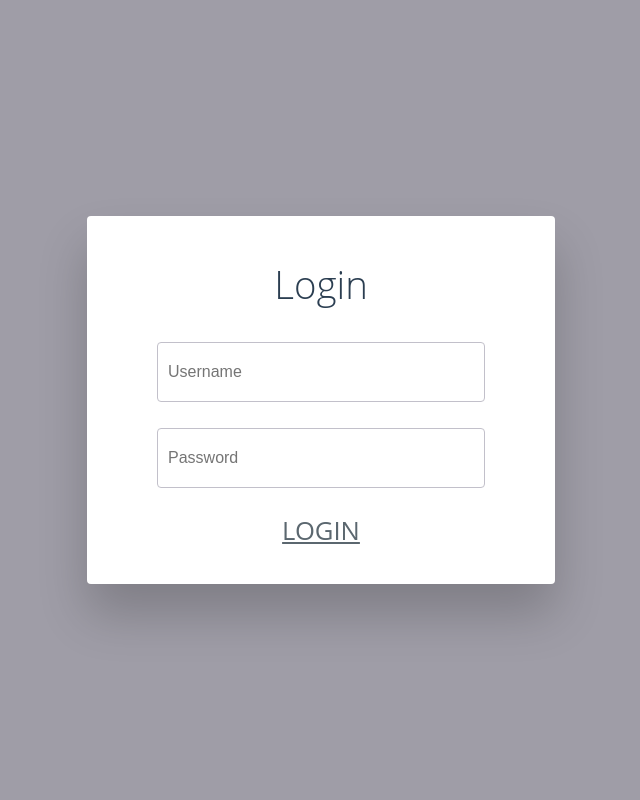
After one commit to jvankocherhans/nettools.py, a Flask app: page /login in a window 1280 px wide. The commit adds this page. Shown: the whole page, without its empty margins (319-959 px from the left). Run offline with Flask 2, Linux system fonts and the light colour scheme.

Commit message:
something

```diff
--- a/application/mac_reboot_algorithm.py
+++ b/application/mac_reboot_algorithm.py
@@ -18,6 +18,7 @@ class NetworkSwitch:
     # target attributes
     tSwitchIp = None
     tSwitchName = None
+    tDeviceName = None
     tPort = None
 
     def updateCiscoSwitch(self):
--- a/application/routes.py
+++ b/application/routes.py
@@ -1,16 +1,22 @@
 import random
-from flask import Flask, render_template, request, url_for
+from flask import Flask, render_template, request, url_for, Response
 import data_collecter
 from threading import Thread, Lock
 import mac_reboot_algorithm
+from flask_socketio import SocketIO, emit
+import time
 
 app = Flask(__name__)
+socketio = SocketIO(app)
+switch = mac_reboot_algorithm.NetworkSwitch()
 database = data_collecter.DatabaseConection()
-switch = mac_reboot_algorithm.NetworkSwitch()
 devices = database.getValues("deviceNagiosName")
+reboot_object_list = []
 reboot_process_list = []
 
 def reboot(input):
+
+    switch.tDeviceName = input
 
     mac = database.getValue(input, "deviceMac")
     ip = database.getValue(input, "switchIp")
@@ -26,11 +32,22 @@ def reboot(input):
     switch.restartDevice()
 
     if (mac_reboot_algorithm.isAlive(database.getValue(input, "deviceIp"))):
-        print("success")
+        switch.mProcessInfo = "success"
+        time.sleep(2)
+        switch.mProcessInfo = None
+
 
 @app.route("/")
 def dashboard():
     return render_template("dashboard.html")
+
+@app.route("/login")
+def login():
+    return render_template("login.html")
+
+@app.route('/submit', methods=['POST'])
+def submit():
+    return render_template('dashboard.html')
 
 @app.route("/poe-reboot", methods=["POST", "GET"])
 def poeReboot():
@@ -38,20 +55,16 @@ def poeReboot():
 
         reboot_process = Thread(target=reboot, args=(request.form.get("devices"),))
         reboot_process.start()
-        reboot_process_list.append(reboot_process)
-
-        for i in reboot_process_list:
-            if(not i.is_alive()):
-                reboot_process_list.remove(i)
 
         return render_template("poe-reboot.html", devices=devices, reboot_process_list=reboot_process_list)
     else:
-
-        for i in reboot_process_list:
-            if(not i.is_alive()):
-                reboot_process_list.remove(i)
+        print()
 
         return render_template("poe-reboot.html", devices=devices, reboot_process_list=reboot_process_list)
 
-if __name__ == "__main__":
-    app.run(debug=True, port=55555)
+@socketio.on('request_value')
+def send_value():
+    emit('value', switch.mProcessInfo)
+
+if __name__ == '__main__':
+    socketio.run(app, port=55555, debug=True)
--- a/application/static/layout.css
+++ b/application/static/layout.css
@@ -78,7 +78,7 @@ z-index: 10;
   display: flex;
   align-items: center;
   justify-content: center;
-  font-size: 20px;
+  font-size: 25px;
 }
 
 .sidebar .text,
--- /dev/null
+++ b/application/static/login.css
@@ -0,0 +1,179 @@
+:root {
+  /* ===== Colors ===== */
+  --smoky-black: #111111;
+  --black-coral: #5b676f;
+  --cadet-grey: #8b97a0;
+  --celadon-blue: #58889c;
+  --maximum-bue: #5cabc7;
+  --white: #ffffff;
+  --black: #000000;
+
+  /* ====== Transition ====== */
+  --tran-03: all 0.2s ease;
+  --tran-03: all 0.3s ease;
+  --tran-04: all 0.3s ease;
+  --tran-05: all 0.3s ease;
+}
+
+body {
+  background-color: #9f9da7;
+  font-size: 1.6rem;
+  font-family: "Open Sans", sans-serif;
+  color: #2b3e51;
+  height: 100vh;
+  width: 100vw;
+  padding: 0;
+  margin: 0;
+}
+
+h2 {
+  font-weight: 300;
+  text-align: center;
+}
+
+p {
+  position: relative;
+}
+
+a,
+a:link,
+a:visited,
+a:active {
+  color: var(--black-coral);
+  -webkit-transition: all 0.2s ease;
+  transition: all 0.2s ease;
+}
+a:focus,
+a:hover,
+a:link:focus,
+a:link:hover,
+a:visited:focus,
+a:visited:hover,
+a:active:focus,
+a:active:hover {
+  color: var(--black-coral);
+  -webkit-transition: all 0.2s ease;
+  transition: all 0.2s ease;
+}
+
+.center {
+  display: flex;
+  flex-direction: column;
+  align-items: center;
+  justify-content: center;
+  height: 100%;
+  width: 100%;
+}
+
+#login-form-wrap {
+  background-color: #fff;
+  width: 35%;
+  margin: 30px auto;
+  text-align: center;
+  padding: 20px 0 0 0;
+  border-radius: 4px;
+  box-shadow: 0px 30px 50px 0px rgba(0, 0, 0, 0.2);
+  padding: 10px;
+}
+
+#login-form {
+  padding: 0 60px;
+}
+
+input {
+  display: block;
+  box-sizing: border-box;
+  width: 100%;
+  outline: none;
+  height: 60px;
+  line-height: 60px;
+  border-radius: 4px;
+}
+
+input[type="text"],
+input[type="password"] {
+  width: 100%;
+  padding: 0 0 0 10px;
+  margin: 0;
+  color: #8a8b8e;
+  border: 1px solid #c2c0ca;
+  font-style: normal;
+  font-size: 16px;
+  -webkit-appearance: none;
+  -moz-appearance: none;
+  appearance: none;
+  position: relative;
+  display: inline-block;
+  background: none;
+}
+input[type="text"]:focus,
+input[type="password"]:focus {
+  border-color: #3ca9e2;
+}
+input[type="text"]:focus:invalid,
+input[type="password"]:focus:invalid {
+  color: #cc1e2b;
+  border-color: #cc1e2b;
+}
+input[type="text"]:valid ~ .validation,
+input[type="password"]:valid ~ .validation {
+  display: block;
+  border-color: #0c0;
+}
+input[type="text"]:valid ~ .validation span,
+input[type="password"]:valid ~ .validation span {
+  background: #0c0;
+  position: absolute;
+  border-radius: 6px;
+}
+input[type="text"]:valid ~ .validation span:first-child,
+input[type="password"]:valid ~ .validation span:first-child {
+  top: 30px;
+  left: 14px;
+  width: 20px;
+  height: 3px;
+  -webkit-transform: rotate(-45deg);
+  transform: rotate(-45deg);
+}
+input[type="text"]:valid ~ .validation span:last-child,
+input[type="password"]:valid ~ .validation span:last-child {
+  top: 35px;
+  left: 8px;
+  width: 11px;
+  height: 3px;
+  -webkit-transform: rotate(45deg);
+  transform: rotate(45deg);
+}
+
+.validation {
+  display: none;
+  position: absolute;
+  content: " ";
+  height: 60px;
+  width: 30px;
+  right: 15px;
+  top: 0px;
+}
+
+input[type="submit"] {
+  border: none;
+  display: block;
+  background-color: var(--black-coral);
+  color: #fff;
+  font-weight: bold;
+  text-transform: uppercase;
+  cursor: pointer;
+  -webkit-transition: all 0.2s ease;
+  transition: all 0.2s ease;
+  font-size: 18px;
+  position: relative;
+  display: inline-block;
+  cursor: pointer;
+  text-align: center;
+}
+
+input[type="submit"]:hover {
+  background-color: var(--maximum-bue);
+  -webkit-transition: all 0.2s ease;
+  transition: all 0.2s ease;
+}
--- a/application/templates/dashboard.html
+++ b/application/templates/dashboard.html
@@ -2,5 +2,7 @@
 {% block content %}
 <div id="content_dashboard">
     <h1>dashboard</h1>
+
+    <img src="https://www.mathgoodies.com/sites/all/modules/custom/lessons/images/graphs/line_example1.jpg" alt="">
 </div>
 {% endblock content %}
--- /dev/null
+++ b/application/templates/login.html
@@ -0,0 +1,38 @@
+<!DOCTYPE html>
+<html lang="en">
+  <head>
+    <meta charset="UTF-8" />
+    <title>HTML5 Login Form with validation Example</title>
+    <link rel="stylesheet" href="{{ url_for('static', filename='login.css') }}" />
+  </head>
+  <body>
+    <div class="center">
+      <div id="login-form-wrap">
+        <h2>Login</h2>
+        <form id="login-form">
+          <p>
+            <input
+              type="text"
+              id="username"
+              name="username"
+              placeholder="Username"
+              required
+            />
+          </p>
+          <p>
+            <input
+              type="password"
+              id="password"
+              name="password"
+              placeholder="Password"
+              required
+            />
+          </p>
+          <p>
+            <a href="{{ url_for('dashboard') }}">LOGIN</a>
+          </p>
+        </form>
+      </div>
+    </div>
+  </body>
+</html>
```
Also changed, not shown: application/templates/layout.html (+5 -4 lines), application/templates/poe-reboot.html (+39 -27 lines), application/poe-reboot.db, application/static/nettools.py-logo.png (renamed from application/media/icon/nettools.py-logo.png).
